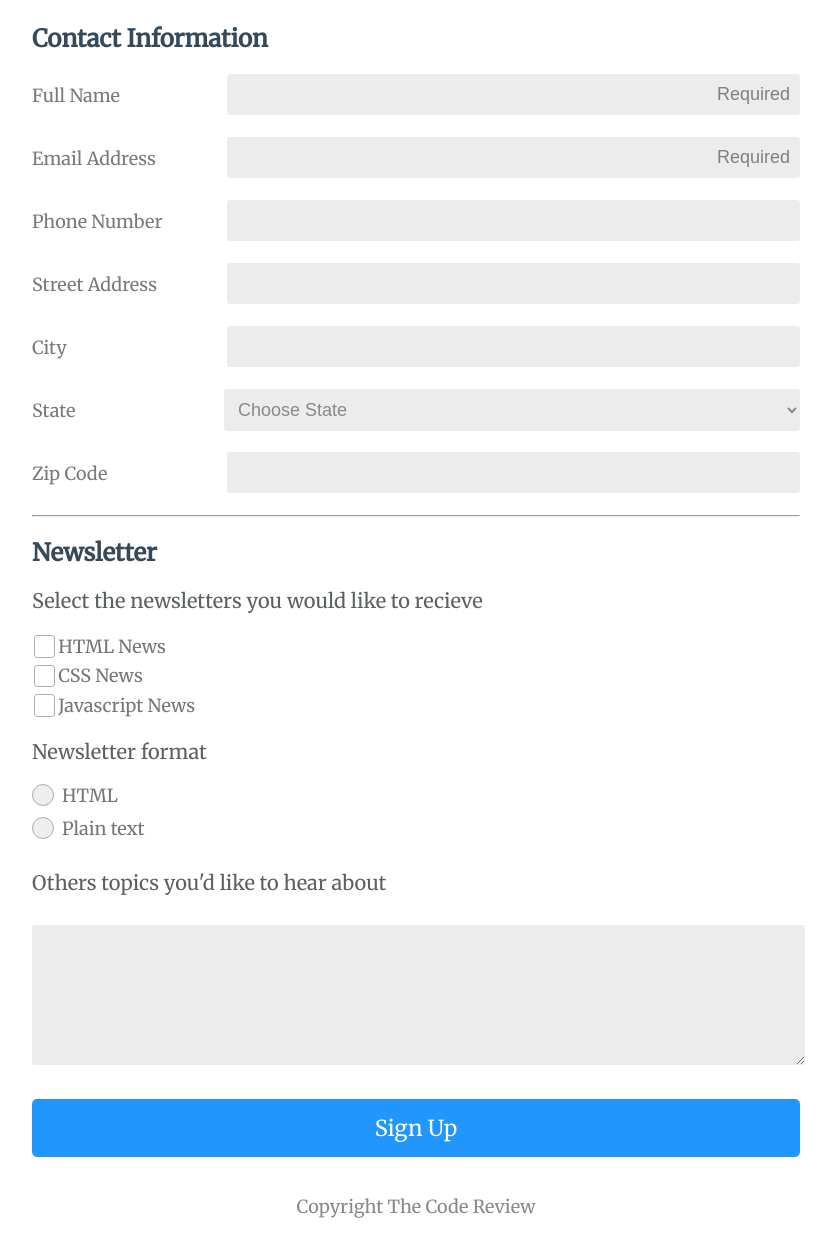
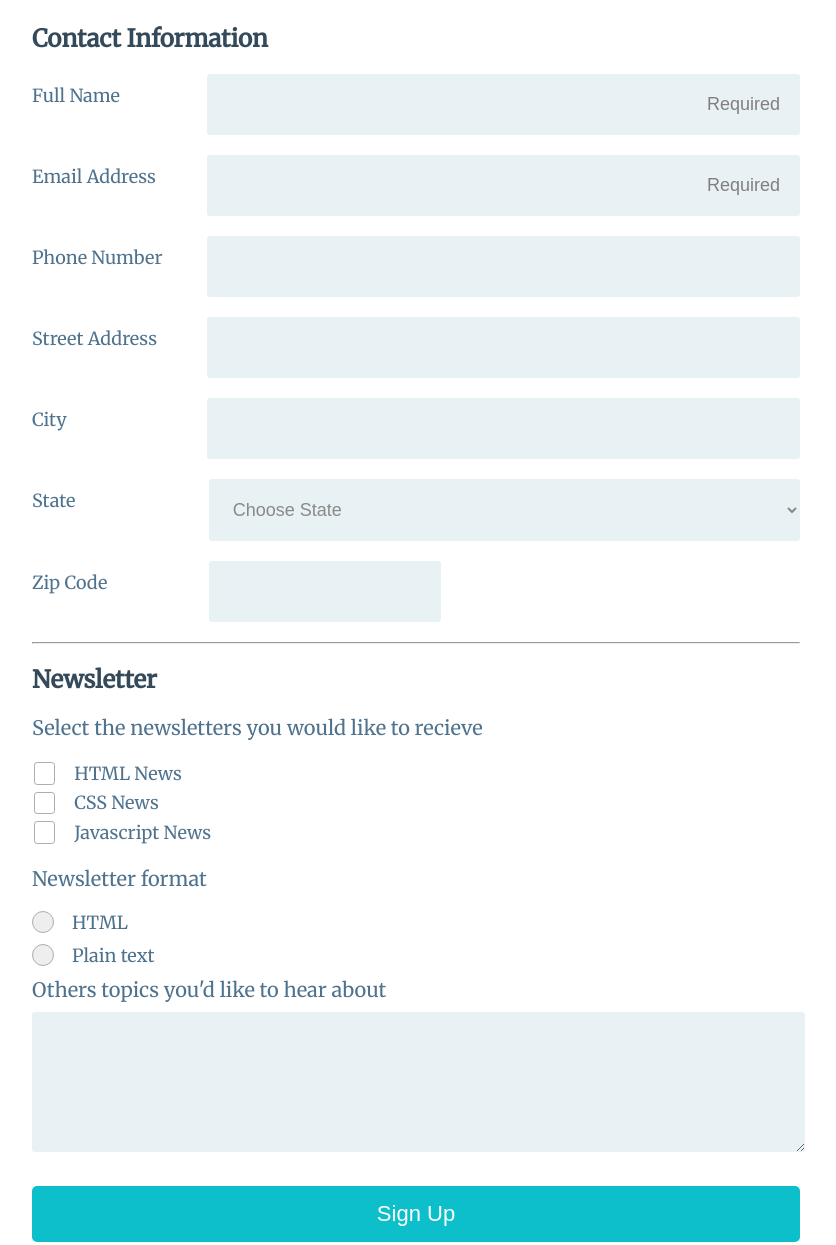
Before and after one commit to Lenn98/Techdegree-Project-3, a plain HTML site: page index.html in a window 1280 px wide. Shown: the part 324-1569 px from the top of the page, without its empty margins (224-1060 px from the left). Drawn offline with Linux system fonts and the light colour scheme.

Commit message:
Summary
This is a description

```diff
--- a/index.html
+++ b/index.html
@@ -25,45 +25,48 @@
             <br>
             <span class="header_line"></span>
 
-            <form action="#" method="post" id="sign_up_form">
+            <form action="index.html" method="post" id="sign_up_form">
                 <div class="contact_info">
                     <h2>Contact Information</h2>
-                    <span>Full Name</span>
-                    <input type="text" name="full_name" placeholder="Required" required>
+                    <label for="full_name" >Full Name</label>
+                    <input type="text" id="full_name" name="full_name" placeholder="Required" required>
                 </div>
                 <div class="contact_info">
 
-                    <span>Email Address</span>
-                    <input type="email" name="email_address" placeholder="Required" required>
+                    <label for="email_address">Email Address</label>
+                    <input type="email" name="email_address" id="email_address" placeholder="Required" required>
                 </div>
                 <div class="contact_info">
 
-                    <span>Phone Number</span>
-                    <input type="text" name="phone_number">
+                    <label for="phone_number">Phone Number</label>
+                    <input type="tel" id="phone_number" name="phone_number">
                 </div>
                 <div class="contact_info">
 
-                    <span>Street Address</span>
-                    <input type="text" name="street_address">
+                    <label for="street_address">Street Address</label>
+                    <input type="text" name="street_address" id="street_address">
                 </div>
                 <div class="contact_info">
-                    <span>City</span>
-                    <input type="text" name="city">
+                    <label for="city">City</label>
+                    <input type="text" id="city" name="city">
                 </div>
                 <div class="contact_info">
-                    <span>State</span>
-                    <select name="state">
+                    <label for="state">State</label>
+                    <select name="state" id="state">
                         <option value="">Choose State</option>
                         <option value="Sylhet">Sylhet</option>
                         <option value="Dhaka">Dhaka</option>
                         <option value="Chittagang">Chittagang</option>
                     </select>
                 </div>
-                <div class="contact_info">
-                    <span>Zip Code</span>
-                    <input type="text" name="zip_code">
+                <div class="contact_info zip_input">
+                    <label for="zip_code">Zip Code</label>
+                    <input class="" type="text" name="zip_code" id="zip_code">
                 </div>
+
                 <hr>
+                <legend></legend>
+
                 <div class="newsletter">
                     <h2>Newsletter</h2>
                     <h3>Select the newsletters you would like to recieve</h3>
@@ -78,20 +81,19 @@
                     <label for="newsletter_Javascript">Javascript News</label>
                     <h3>Newsletter format</h3>
 
-                    <label class="redio_container">HTML
-                        <input type="radio" name="news_format" value="HTML">
-                        <span class="circle"></span>
+                    <label class="redio_container" for="news_format_HTML">HTML
+                        <input type="radio" name="news_format" id="news_format_HTML" value="HTML">
+                        <label class="circle"></label>
                     </label><br>
-                    <label class="redio_container">Plain text
-                        <input type="radio" name="news_format" value="Plain text">
-                        <span class="circle"></span>
+                    <label class="redio_container" for="plain_text">Plain text
+                        <input type="radio" name="news_format" id="plain_text" value="Plain text">
+                        <label class="circle"></label>
                     </label>
 
-
-                    <h3>Others topics you'd like to hear about</h3>
-                    <textarea name="others_details" id="" cols="60" rows="8"></textarea>
-
-                    <a type="submit" class="sign_up_btn" name="sign_up" href="#">Sign Up</a>
+<br>
+                    <label for="others_details" class="textarea_lavel">Others topics you'd like to hear about</label>
+                    <textarea name="others_details" id="others_details" cols="60" rows="8"></textarea>
+<button type="submit" class="sign_up_btn" name="sign_up">Sign Up</button>
 
                 </div>
             </form>
--- a/style.css
+++ b/style.css
@@ -27,7 +27,7 @@ body {
 }
 
 .main_container {
-    width: 60%;
+	width: 90%;
 	background: #ffffff;
 	margin: auto;
 }
@@ -50,7 +50,7 @@ body {
 .top_subheader {
 	text-align: center;
 	font-size: 20px;
-    color: #989796;
+	color: #a9b9c5;
 }
 
 .header_line {
@@ -69,8 +69,6 @@ body {
 
 width: 100%;
 
-    display: unset;
-
 float: left;
 
 margin-bottom: 20px;
@@ -80,67 +78,38 @@ body {
 	color: #344a5a;
 }
 
-.contact_info span {
-
-    width: 20%;
-
+.contact_info label {
+	width: 100%;
 	display: inherit;
-
 	float: left;
-
 	padding: 10px;
-
 	padding-left: 0;
-
 	padding-right: 0;
-
 	font-size: 18px;
-
-    color: #797977;
+	color: #4f738e;
 }
 
 .contact_info input {
-
-    width: 72%;
-
+	width: 95%;
 	display: inline-flex;
-
-    float: right;
-
+	float: left;
 	margin: 0;
-
 	padding: 10px;
-
 	font-size: 18px;
-
-    background: #ececec;
-
+	background: #e8f2f5;
 	border: none;
-
-    border-radius: 3px;
 }
 
 .contact_info select {
-
-    width: 75%;
-
+	width: 98%;
 	display: inline-flex;
-
-    float: right;
-
+	float: left;
 	margin: 0;
-
 	padding: 10px;
-
 	font-size: 18px;
-
-    background: #ececec;
-
+	background: #e8f2f5;
 	border: none;
-
-    border-radius: 3px;
-
-    color: #8a8989;
+	color: #bbbbb9;
 }
 
 .newsletter {}
@@ -152,7 +121,7 @@ body {
 .newsletter h3 {
 	font-size: 20px;
 	font-weight: normal;
-    color: #5b615f;
+	color: #4f738e;
 }
 
 .newsletter span {
@@ -160,11 +129,17 @@ body {
 }
 
 .newsletter textarea {
-    width: 98%;
-    background: #ececec;
+
+width: 95%;
+
+background: #e8f2f5;
+
 margin-top: 10px;
+
 border: none;
+
 padding: 10px;
+
 border-radius: 3px;
 }
 
@@ -177,9 +152,9 @@ body {
 	cursor: pointer;
 	font-size: 18px;
 	user-select: none;
-    padding-left: 30px;
+	padding-left: 40px;
 	margin-bottom: 10px;
-    color: #757575;
+	color: #4f738e;
 }
 
 
@@ -231,7 +206,7 @@ input[type=checkbox] + label {
 	cursor: pointer;
 	padding: 0.1em;
 	font-size: 18px;
-    color: #757575;
+	color: #4f738e;
 	margin-bottom: 3px;
 }
 
@@ -248,7 +223,7 @@ input[type=checkbox] + label:before {
 	height: 0.8em;
 	padding-left: 0.2em;
 	padding-bottom: 0.2em;
-    margin-right: 0.2em;
+	margin-right: 1.2em;
 	vertical-align: bottom;
 	color: transparent;
 	transition: .2s;
@@ -289,7 +264,7 @@ input[type=checkbox]:checked:disabled + label:before {
 
 display: table;
 
-    background: #2196fc;
+background: #0cbfca;
 
 padding-top: 15px;
 
@@ -302,11 +277,13 @@ input[type=checkbox]:checked:disabled + label:before {
 font-size: 22px;
 
 border-radius: 5px;
+
+border: none;
 }
 
 .sign_up_btn:hover {
 
-    background: #1277d0;
+background: #0cb4bd;
 }
 
 .copyright {
@@ -315,16 +292,24 @@ input[type=checkbox]:checked:disabled + label:before {
 	color: #888888;
 	padding: 20px;
 }
+.textarea_lavel{
 
-@media only screen and (max-width: 768px) {
+font-size: 20px;
+
+font-weight: normal;
+
+color: #4f738e;
+}
+
+@media only screen and (min-width: 768px) {
 
 	.main_container {
-        width: 90%;
+		width: 60%;
 	}
 
-    .contact_info span {
+	.contact_info label {
 
-        width: 100%;
+width: 20%;
 
 display: inherit;
 
@@ -338,57 +323,66 @@ input[type=checkbox]:checked:disabled + label:before {
 
 font-size: 18px;
 
-        color: #a3a7a5;
+color: #4f738e;
+
 }
 
 	.contact_info input {
 
-        width: 95%;
+width: 72%;
 
 display: inline-flex;
 
-        float: left;
+float: right;
 
 margin: 0;
 
-        padding: 10px;
+padding: 20px;
 
 font-size: 18px;
 
-        background: #ececec;
+background: #e8f2f5;
 
 border: none;
 
+border-radius: 3px;
 }
 
 	.contact_info select {
 
-        width: 98%;
+width: 77%;
 
 display: inline-flex;
 
-        float: left;
+float: right;
 
 margin: 0;
 
-        padding: 10px;
+padding: 20px;
 
 font-size: 18px;
 
-        background: #ececec;
+background: #e8f2f5;
 
 border: none;
 
-        color: #bbbbb9;
+border-radius: 3px;
 
+color: #8a8989;
 }
 
 	.newsletter textarea {
-        width: 95%;
-        background: #ececec;
+		width: 98%;
+		background: #e8f2f5;
 		margin-top: 10px;
 		border: none;
 		padding: 10px;
 		border-radius: 3px;
 	}
+
+.zip_input input {
+	width: 25%;
+	float: left;
+	margin-left: 3%;
 }
+}
```
Lines whose indentation alone changed are shown as unchanged.
